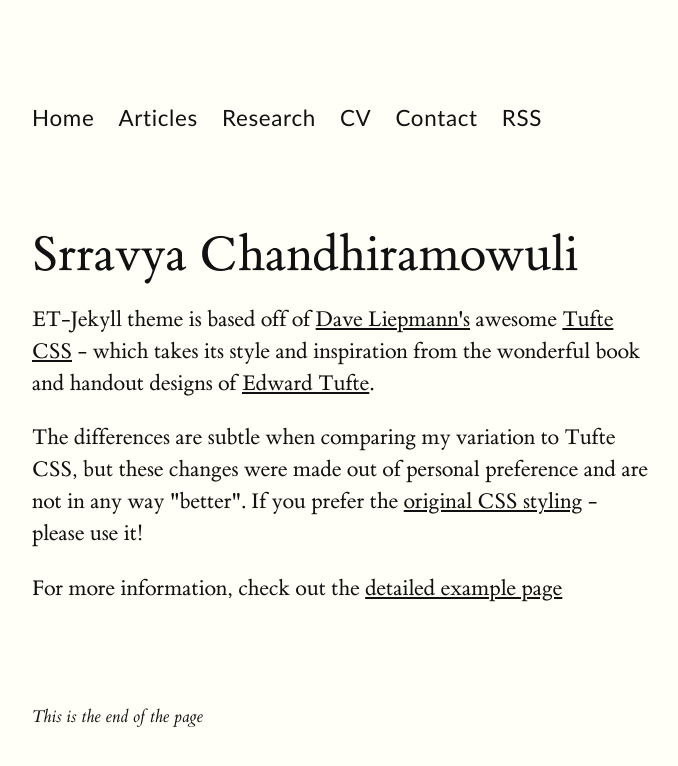
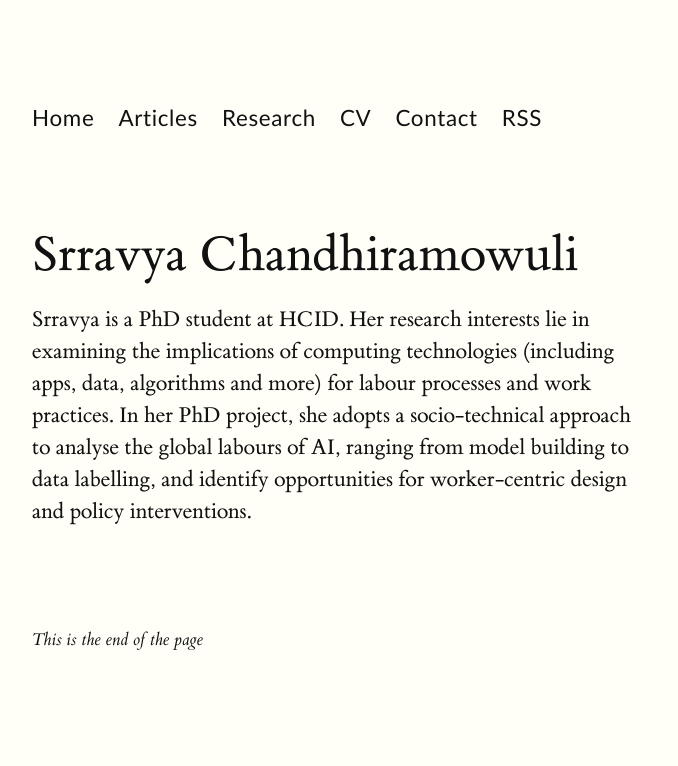
Before and after one commit to srravya/srravya.github.io, a Jekyll site: the page built from index.html, in a window 1280 px wide. Shown: the top 766 px of the page, without its empty margins (128-806 px from the left). Built offline with Jekyll 4.4.1, drawn with Linux system fonts in a browser that asks for light colours.

Commit message:
Update index.html

```diff
--- a/index.html
+++ b/index.html
@@ -3,8 +3,15 @@ layout: default
 title: Srravya Chandhiramowuli
 ---
 
+<p>
+  Srravya is a PhD student at HCID. Her research interests lie in examining the implications of computing technologies (including apps, data, algorithms and more) for labour processes and work practices.
+  In her PhD project, she adopts a socio-technical approach to analyse the global labours of AI, ranging from model building to data labelling, and identify opportunities for worker-centric design and policy interventions.
+</p>
+
+<!--
 <p>ET-Jekyll theme is based off of <a href="http://www.daveliepmann.com">Dave Liepmann's</a> awesome <a href="https://edwardtufte.github.io/tufte-css/">Tufte CSS</a> - which takes its style and inspiration from the wonderful book and handout designs of <a href="https://www.edwardtufte.com/tufte/">Edward Tufte</a>.</p>
 
 <p>The differences are subtle when comparing my variation to Tufte CSS, but these changes were made out of personal preference and are not in any way "better". If you prefer the <a href="https://edwardtufte.github.io/tufte-css/">original CSS styling</a> - please use it!</p>
 
 <p>For more information, check out the <a href="/et-jekyll-theme/">detailed example page</a></p>
+-->
```
